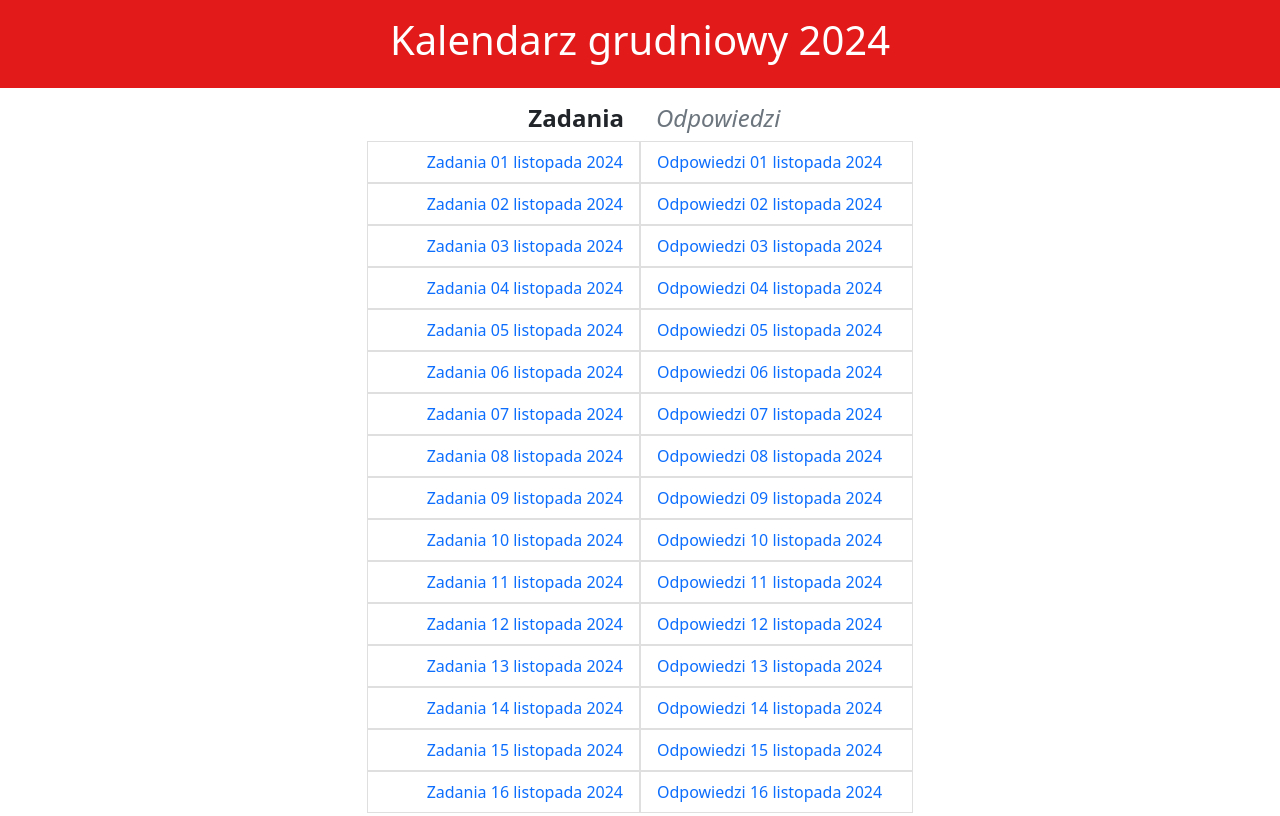
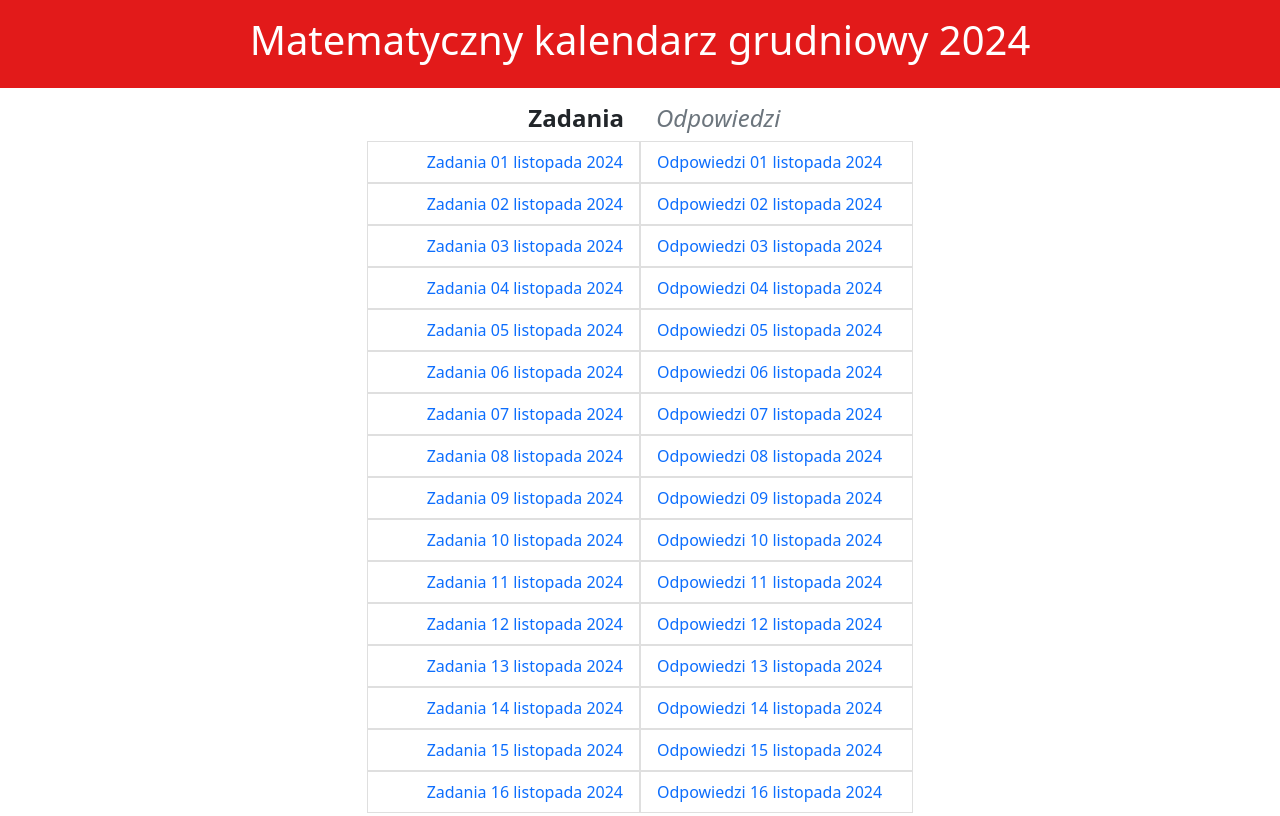
Before and after one commit to eliswi/kalendarz-grudniowy-2024, a plain HTML site: page index.html in a window 1280 px wide. Shown: the top 816 px of the page. Drawn offline with nearby package versions, Linux system fonts and the light colour scheme.

Commit message:
Update index.html update title

```diff
--- a/index.html
+++ b/index.html
@@ -1,6 +1,6 @@
 <html>
   <head>
-    <title>Kalendarz grudniowy 2024</title>
+    <title>Matematyczny kalendarz grudniowy 2024</title>
     <link href="https://cdn.jsdelivr.net/npm/bootstrap@5.0.2/dist/css/bootstrap.min.css" rel="stylesheet" integrity="sha384-EVSTQN3/azprG1Anm3QDgpJLIm9Nao0Yz1ztcQTwFspd3yD65VohhpuuCOmLASjC" crossorigin="anonymous">
     <style>
       header {
@@ -11,7 +11,7 @@
   <body>
     <header class="py-3">
       <div class="container">
-        <h1 class="text-white text-center">Kalendarz grudniowy 2024</h1>
+        <h1 class="text-white text-center">Matematyczny kalendarz grudniowy 2024</h1>
       </div>
     </header>
     <main class="py-3">
```
